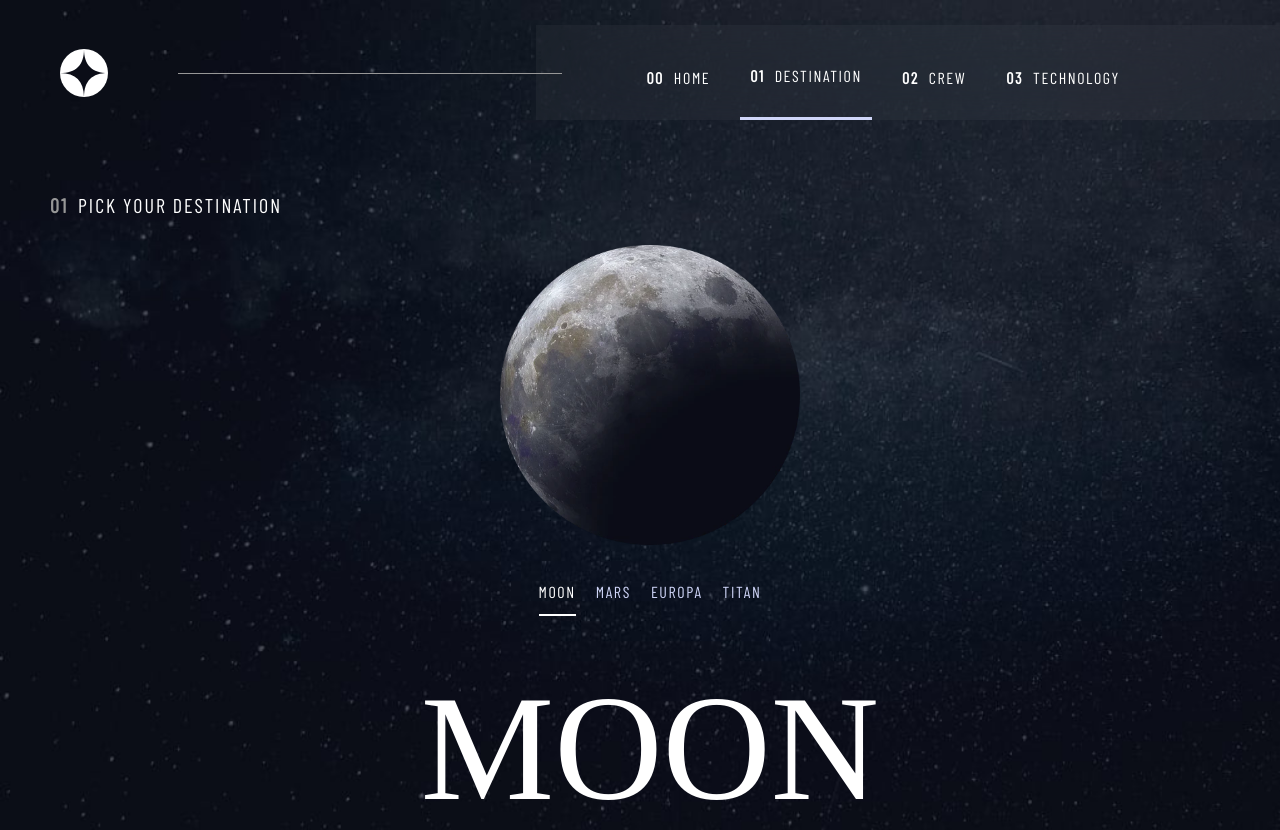
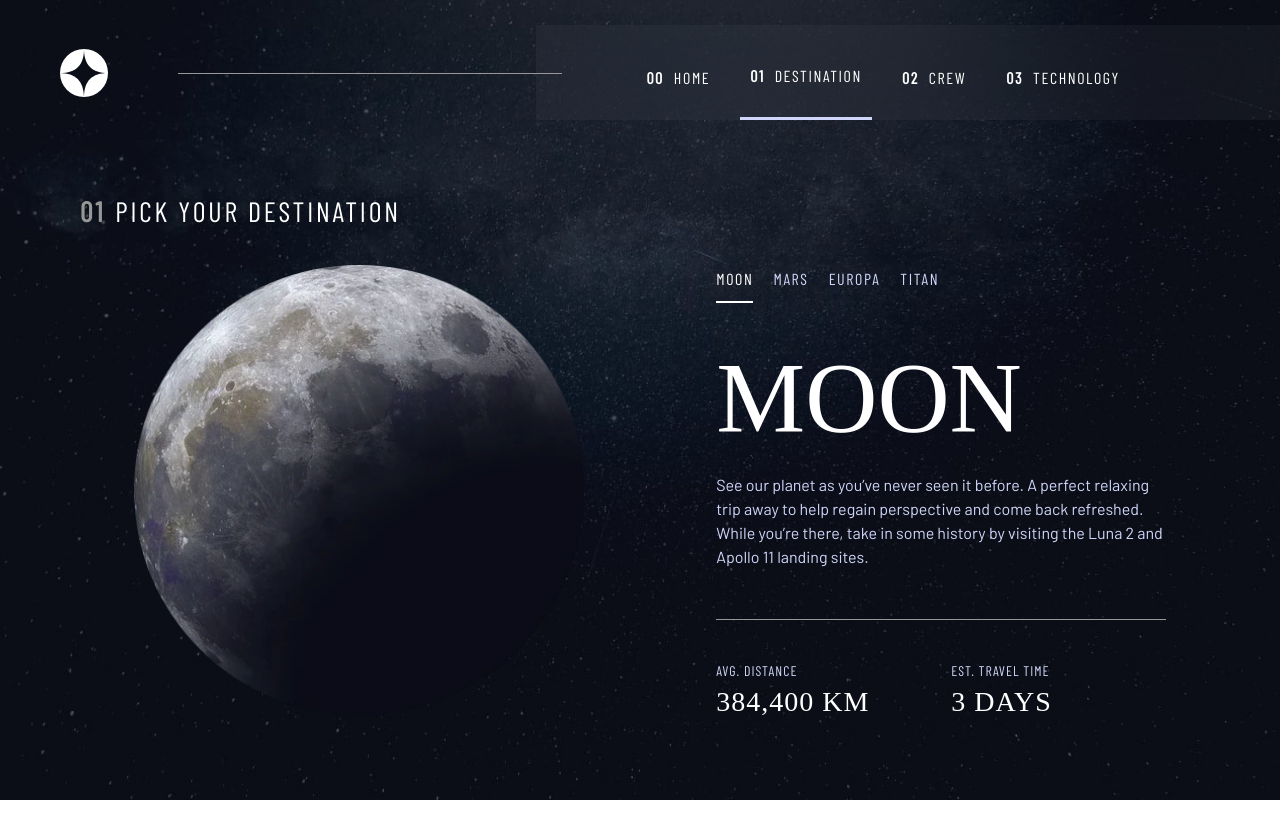
Before and after one commit to Daniel-Ezekiel/space-tourism, a React (Vite) app: page /destination in a window 1280 px wide. Shown: the top 830 px of the page. After the commit the page ends 800 px from the top, so only its background shows below. Built offline with nearby package versions, Linux system fonts and the light colour scheme; a web font is replaced by a local one.

Commit message:
feat: destination desktop page setup complete

```diff
--- a/src/pages/Destination.jsx
+++ b/src/pages/Destination.jsx
@@ -19,8 +19,8 @@ const Destination = () => {
   return (
     <div className='min-h-[100vh] p-4 bg-destination-mobile bg-cover text-white md:bg-destination-tablet md:pt-[0] md:pr-[0] xl:bg-destination-desktop'>
       <Header />
-      <main className='py-4 grid gap-5 md:mt-10 md:px-6'>
-        <h1 className='font-tagline text-lg text-center text-white uppercase tracking-widest md:text-[2rem] md:text-left'>
+      <main className='py-4 grid gap-5 md:mt-10 md:px-6 xl:grid-cols-2 xl:w-[120rem] xl:mx-auto'>
+        <h1 className='font-tagline text-lg text-center text-white uppercase tracking-widest md:text-[2rem] md:text-left xl:text-[2.8rem]'>
           <span className='mr-2 font-bold text-gray'>01</span>
           Pick your destination
         </h1>
@@ -28,11 +28,11 @@ const Destination = () => {
         <img
           src={currDestination.images.webp}
           alt={currDestination.name}
-          className='w-[17rem] h-[17rem] mx-auto md:w-[30rem] md:h-[30rem]'
+          className='w-[17rem] h-[17rem] mx-auto md:w-[30rem] md:h-[30rem] xl:col-start-1 xl:w-[45rem] xl:h-[45rem] xl:self-center'
         />
 
-        <section className='w-[30rem] mx-auto grid gap-4 md:w-[57.5rem] md:grid-cols-2'>
-          <ul className='flex justify-center gap-4 md:col-span-full'>
+        <section className='w-[30rem] mx-auto grid gap-4 md:w-[57.5rem] md:grid-cols-2 xl:col-start-2 xl:w-[45rem]'>
+          <ul className='flex justify-center gap-4 md:col-span-full xl:justify-start'>
             <li
               className={`py-2 font-tagline ${
                 index == 0
@@ -87,29 +87,25 @@ const Destination = () => {
             </li>
           </ul>
 
-          <div className='pb-6 border-b border-b-gray md:pb-10 md:col-span-full'>
-            <h2 className='font-display uppercase text-center text-clamp'>
+          <div className='pb-6 border-b border-b-gray text-center md:pb-10 md:col-span-full xl:text-start'>
+            <h2 className='font-display uppercase text-clamp xl:text-[10rem]'>
               {currDestination.name}
             </h2>
 
-            <p className='text-lg text-blue text-center'>
+            <p className='text-lg text-blue text-[1.8rem]'>
               {currDestination.description}
             </p>
           </div>
 
-          <div className='grid justify-center font-display md:mt-4'>
-            <h3 className='font-tagline text-blue text-sm uppercase text-center tracking-widest'>
-              Avg. Distance
-            </h3>
+          <div className='grid justify-center font-display uppercase text-center tracking-widest md:mt-4 xl:justify-start xl:text-start'>
+            <h3 className='font-tagline text-blue text-sm '>Avg. Distance</h3>
             <span className='text-[2.8rem] uppercase'>
               {currDestination.distance}
             </span>
           </div>
 
-          <div className='grid justify-center font-display  md:mt-4'>
-            <h3 className='font-tagline text-blue text-sm uppercase text-center tracking-widest'>
-              Est. Travel Time
-            </h3>
+          <div className='grid justify-center font-display uppercase text-center tracking-widest md:mt-4 xl:justify-start xl:text-start'>
+            <h3 className='font-tagline text-blue text-sm'>Est. Travel Time</h3>
             <span className='text-[2.8rem] uppercase'>
               {currDestination.travel}
             </span>
```
